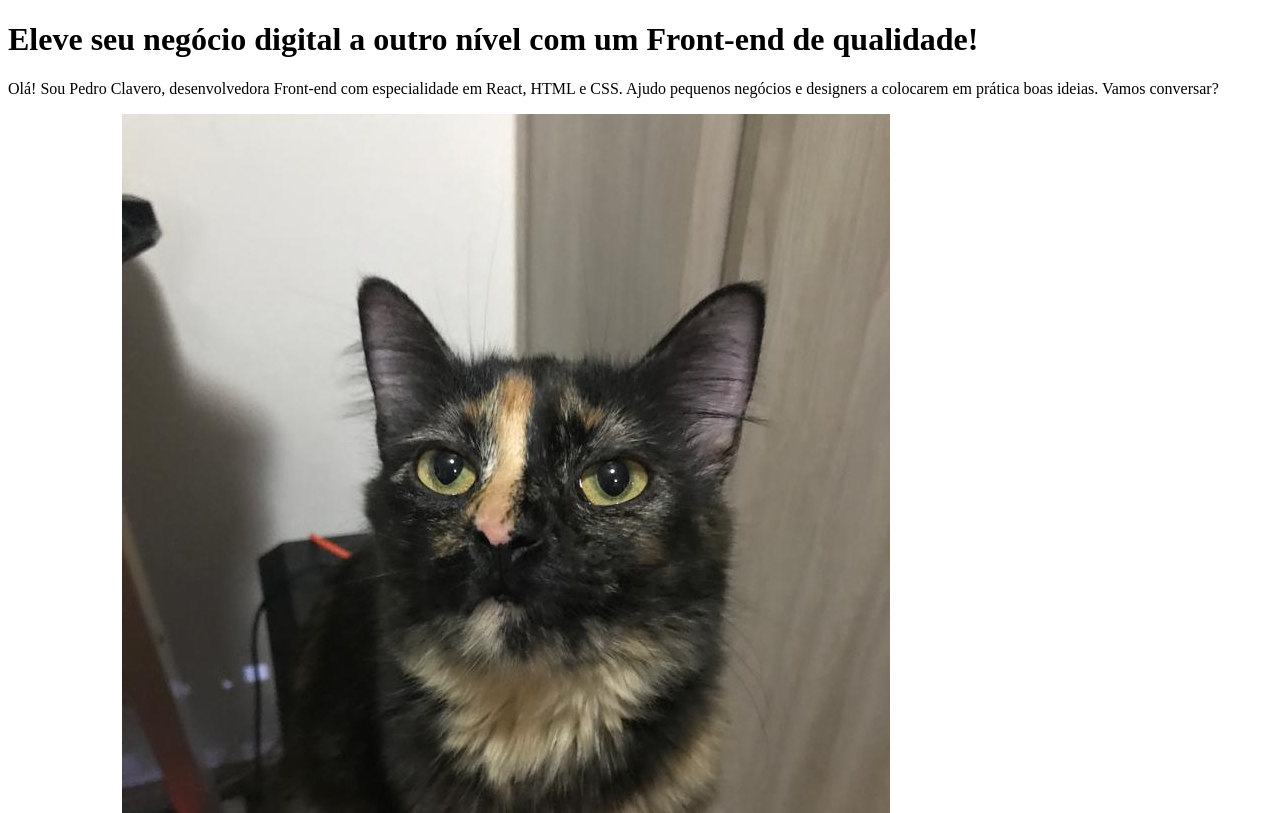
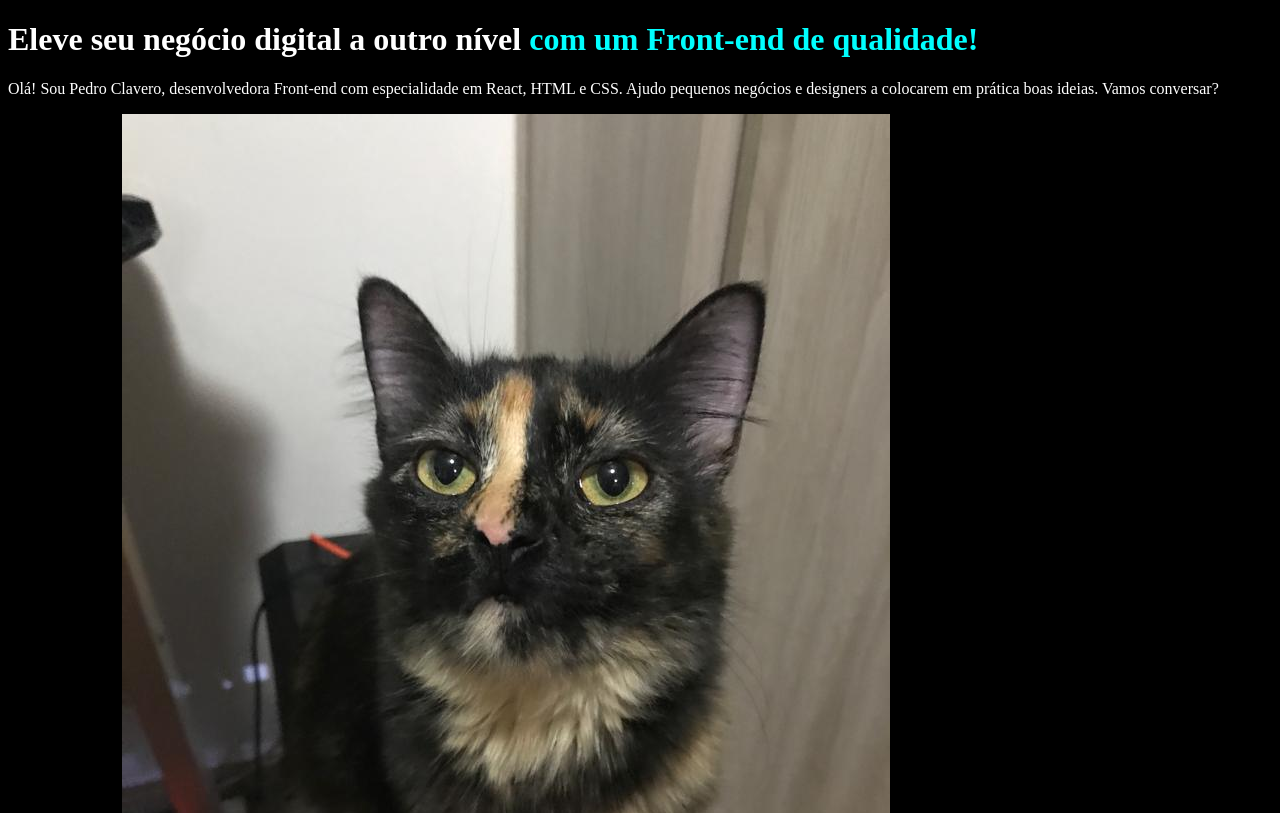
Before and after one commit to pedroclavero/html-css, a plain HTML site: page index.html in a window 1280 px wide. Shown: the top 813 px of the page. Drawn offline with Linux system fonts and the light colour scheme.

Commit message:
adicionando o css e cores ao html.

```diff
--- a/index.html
+++ b/index.html
@@ -4,6 +4,7 @@
     <meta charset="UTF-8">
     <meta name="viewport" content="width=device-width, initial-scale=1.0">
     <title>Uma pagina HTML</title>
+    <link rel="stylesheet" href="style.css">
 </head>
 <body>
     <header></header>
--- /dev/null
+++ b/style.css
@@ -0,0 +1,8 @@
+body{
+    background-color: black;
+    color: white;
+}
+
+strong {
+    color: aqua;
+}
```
